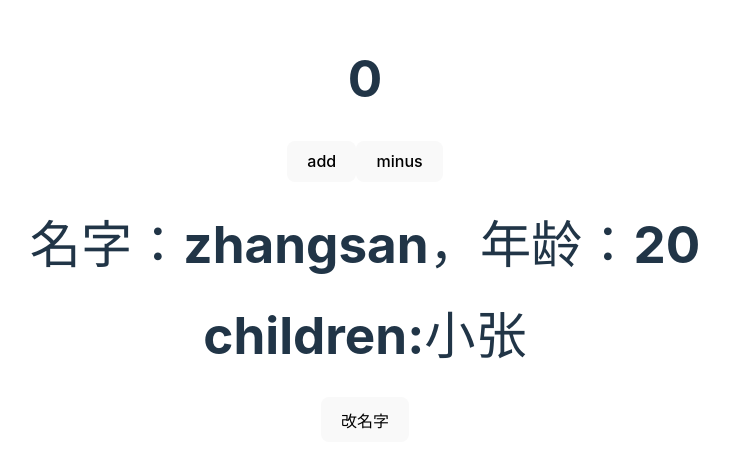
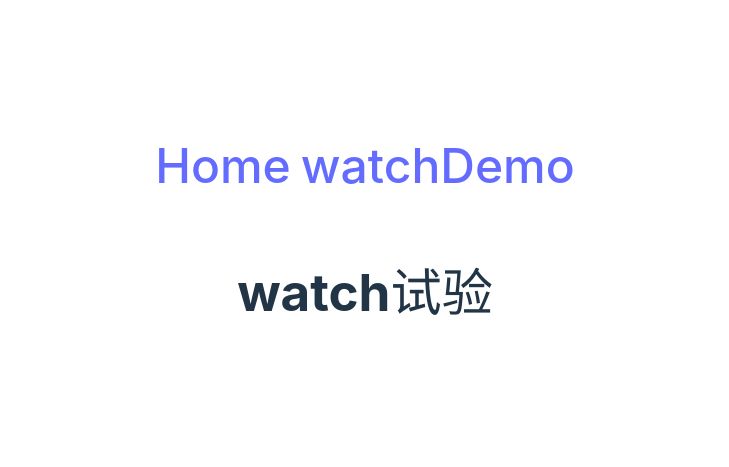
Before and after one commit to loserjin/ViteVueDemo, a Vue app: page /#/watchDemo in a window 1280 px wide. Shown: the part 171-638 px from the top of the page, without its empty margins (275-1004 px from the left). Built offline with nearby package versions, Linux system fonts and the light colour scheme.

Commit message:
router配置

```diff
--- a/src/App.vue
+++ b/src/App.vue
@@ -1,12 +1,26 @@
-<script setup>
-import Home from './components/Home.vue'
-</script>
+<script setup></script>
 
 <template>
-<div>
-  <Home/>
-</div>
+  <div>
+    <div class="linkStyle">
+      <span class="routerLink">
+        <h1><router-link to="/Home">Home</router-link></h1>
+      </span>
+      <span class="routerLink">
+        <h1><router-link to="/watchDemo">watchDemo</router-link></h1>
+      </span>
+    </div>
+    <router-view></router-view>
+  </div>
 </template>
 
 <style scoped>
+.linkStyle {
+  display: flex;
+}
+.routerLink {
+  margin: 5px;
+  display: inline-block;
+  font-size: 15px;
+}
 </style>
--- a/src/components/Watch.vue
+++ b/src/components/Watch.vue
@@ -6,6 +6,7 @@
 
 <script>
 export default {
+  name: 'Watch',
   setup() {
     return {};
   },
--- a/src/main.js
+++ b/src/main.js
@@ -1,5 +1,9 @@
 import { createApp } from 'vue'
 import './style.css'
 import App from './App.vue'
+import router from './router'
 
-createApp(App).mount('#app')
+// router使用
+const app = createApp(App)
+app.use(router).mount('#app')
+// createApp(App).mount('#app').use(router)
--- a/src/router/index.js
+++ b/src/router/index.js
@@ -1,8 +1,21 @@
 import { createRouter, createWebHashHistory } from 'vue-router';
+import Home from '../components/Home.vue';
+
+const routes = [
+  {
+    path: '/Home',
+    name: 'Home',
+    component: Home,
+  },
+  {
+    path: '/watchDemo',
+    name: 'Watch',
+    component: ()=>import('../components/Watch.vue'), //路由懒加载
+  },
+];
 
 const router = createRouter({
   history: createWebHashHistory(),
-  routes: [],
+  routes,
 });
-
 export default router;
```
